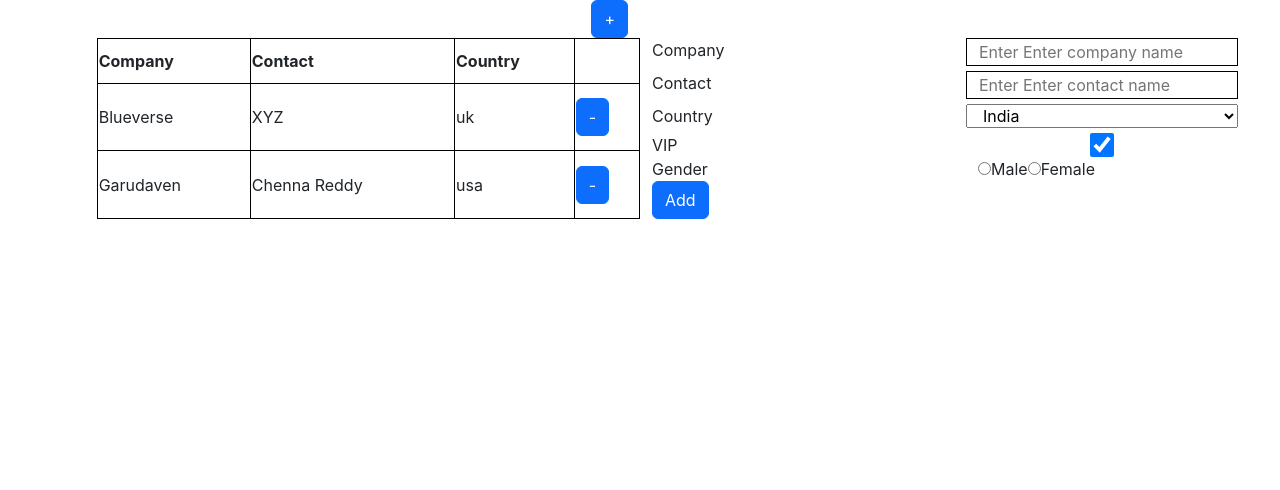
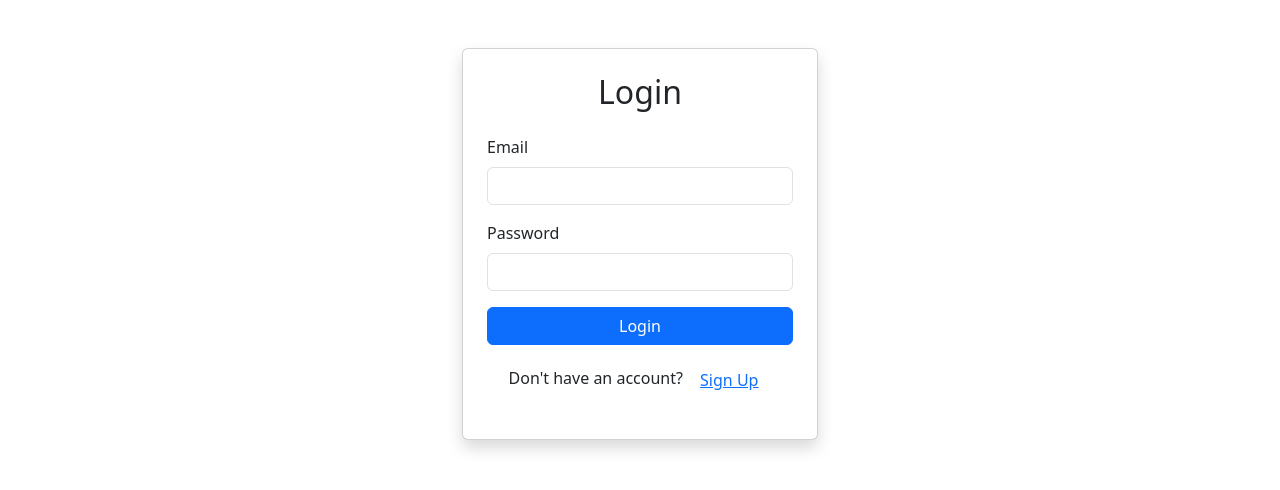
Before and after one commit to tejaksv/library-system, a React (Create React App) app: page / in a window 1280 px wide. Shown: the top 490 px of the page. Built offline with nearby package versions, Linux system fonts and the light colour scheme.

Commit message:
Added Auth Form

```diff
--- a/src/App.js
+++ b/src/App.js
@@ -1,5 +1,6 @@
 import logo from './logo.svg';
 import './App.css';
+import AuthForm from './components/Authform';
 
 function App() {
   return (
--- /dev/null
+++ b/src/components/Authform.jsx
@@ -0,0 +1,110 @@
+import React, { useState } from "react";
+import "bootstrap/dist/css/bootstrap.min.css";
+
+const Authform = () => {
+    const [isSignup, setIsSignup] = useState(false);
+    const [formData, setFormData] = useState({ username: "", email: "", password: "", confirmPassword: "" });
+    const [userData, setUserData] = useState(null); // Stores registered user details
+    const [message, setMessage] = useState("");
+
+    const handleChange = (e) => {
+        setFormData({ ...formData, [e.target.name]: e.target.value });
+    };
+
+    const handleSubmit = (e) => {
+        e.preventDefault();
+
+        if (isSignup) {
+            if (formData.password !== formData.confirmPassword) {
+                alert("Password did not match");
+                return;
+            }
+            // Store user details in state (mimicking a database)
+            setUserData({ username: formData.username, email: formData.email, password: formData.password });
+            setMessage("Signup Successful! You can now log in.");
+            setIsSignup(false); // Switch to login mode automatically
+            setFormData({ username: "", email: "", password: "", confirmPassword: "" }); // Clear form
+        } else {
+            // Check if login credentials match the stored user data
+            if (!userData || userData.email !== formData.email || userData.password !== formData.password) {
+                setMessage("Invalid email or password.");
+                return;
+            }
+            setMessage(`Login Successful! Welcome, ${userData.username}`);
+        }
+    };
+
+    return (
+        <div className="container mt-5">
+            <div className="row justify-content-center">
+                <div className="col-md-4">
+                    <div className="card p-4 shadow">
+                        <h2 className="text-center mb-4">{isSignup ? "Sign Up" : "Login"}</h2>
+                        {message && <div className="alert alert-info">{message}</div>}
+                        <form onSubmit={handleSubmit}>
+                            {isSignup && (
+                                <div className="mb-3">
+                                    <label className="form-label">Username</label>
+                                    <input
+                                        type="text"
+                                        className="form-control"
+                                        name="username"
+                                        value={formData.username}
+                                        onChange={handleChange}
+                                        required
+                                    />
+                                </div>
+                            )}
+                            <div className="mb-3">
+                                <label className="form-label">Email</label>
+                                <input
+                                    type="email"
+                                    className="form-control"
+                                    name="email"
+                                    value={formData.email}
+                                    onChange={handleChange}
+                                    required
+                                />
+                            </div>
+                            <div className="mb-3">
+                                <label className="form-label">Password</label>
+                                <input
+                                    type="password"
+                                    className="form-control"
+                                    name="password"
+                                    value={formData.password}
+                                    onChange={handleChange}
+                                    required
+                                />
+                            </div>
+                            {isSignup && (
+                                <div className="mb-3">
+                                    <label className="form-label">Confirm Password</label>
+                                    <input
+                                        type="password"
+                                        className="form-control"
+                                        name="confirmPassword"
+                                        value={formData.confirmPassword}
+                                        onChange={handleChange}
+                                        required
+                                    />
+                                </div>
+                            )}
+                            <button type="submit" className="btn btn-primary w-100">
+                                {isSignup ? "Sign Up" : "Login"}
+                            </button>
+                        </form>
+                        <p className="text-center mt-3">
+                            {isSignup ? "Already have an account? " : "Don't have an account? "}
+                            <button className="btn btn-link" onClick={() => setIsSignup(!isSignup)}>
+                                {isSignup ? "Login" : "Sign Up"}
+                            </button>
+                        </p>
+                    </div>
+                </div>
+            </div>
+        </div>
+    );
+};
+
+export default Authform;
--- a/src/index.js
+++ b/src/index.js
@@ -1,13 +1,15 @@
 import React from 'react';
 import ReactDOM from 'react-dom/client';
 import './index.css';
+import Authform from './components/Authform';
 import reportWebVitals from './reportWebVitals';
 import TableRender from './TableRender';
 
 const root = ReactDOM.createRoot(document.getElementById('root'));
 root.render(
   <React.StrictMode>
-    <TableRender />
+    {/* <TableRender /> */}
+    < Authform/>
   </React.StrictMode>
 );
 
```
